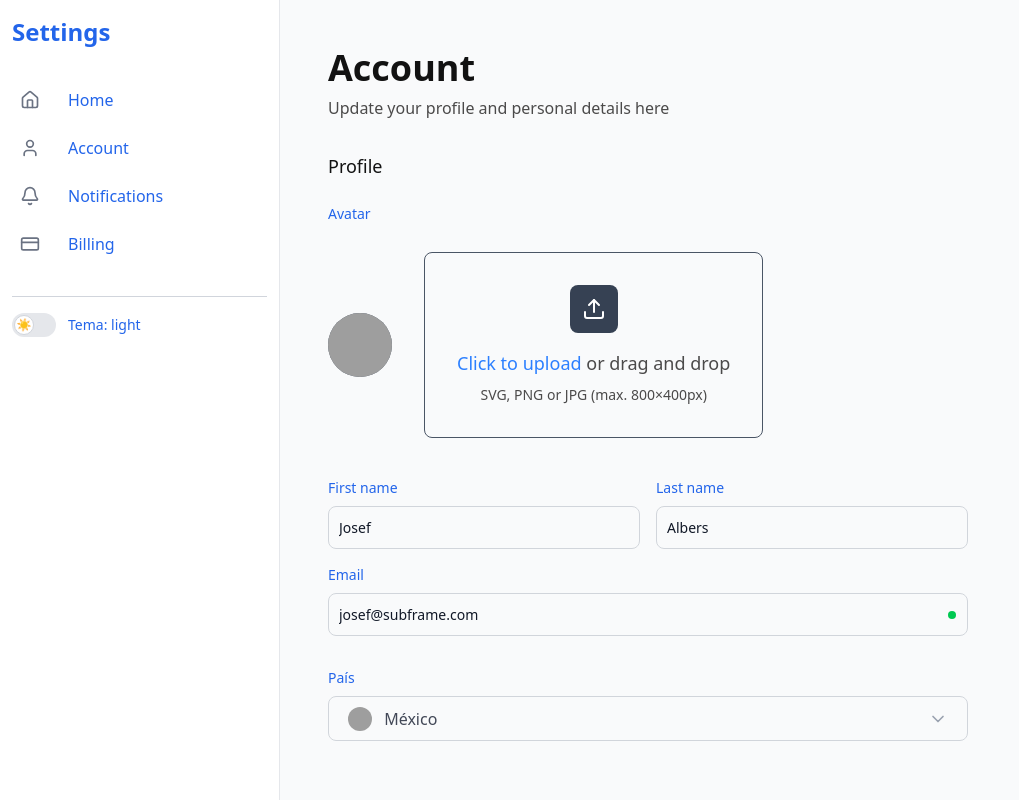
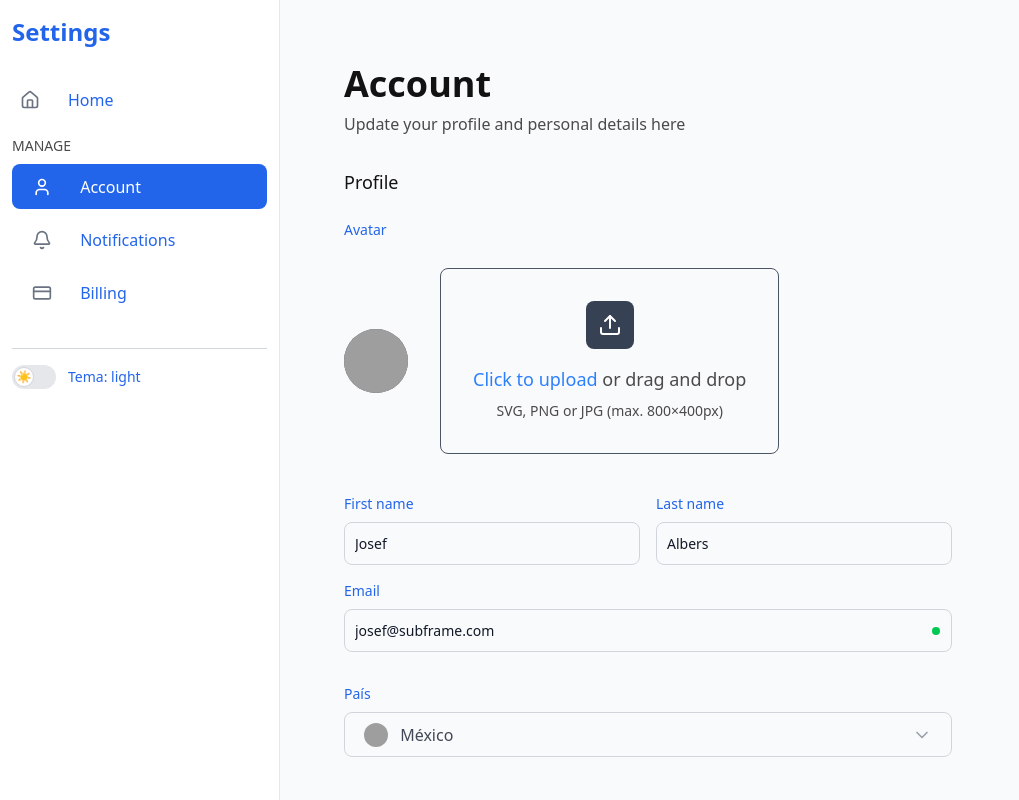
Before and after one commit to escalandres/dinex_frontend, a React (Vite) app: page /app/user-settings in a window 1280 px wide. Shown: the whole page, without its empty margins (0-1019 px from the left). Built offline with nearby package versions, Linux system fonts and the light colour scheme; grey boxes are pictures that could not be loaded.

Commit message:
feat: add user settings sections, add new styles, change DragDrop styles

```diff
--- a/src/pages/assets/css/utils.css
+++ b/src/pages/assets/css/utils.css
@@ -41,12 +41,39 @@
 
 .country-select{
     background-color: light-dark(#f9fafb, #374151)!important;         /* bg-gray-50 */
-    border: 1px solid light-dark(#d1d5db, #4b5563)!important;         /* border + border-gray-300 */
+    border: 1px solid light-dark(#d1d5db, #4b5563)!important;
     color: light-dark(#424857, #ffffff)!important;
 }
 
 .country-select:hover{
-    background-color: light-dark(#ecedee, #374151);
+    background-color: light-dark(#ecedee, #4b5563)!important;
+}
+
+.menu-item{
+    background-color: transparent!important;
+}
+
+.menu-item:hover{
+    background-color: light-dark(var(--light-blue), #455164)!important;
+}
+
+.menu-item:hover span, .menu-item:hover svg{
+    color: #fff!important;
+}
+
+
+
+/* .menu-item span:hover, .menu-item svg:hover{
+    color: light-dark(#fff, #fff)!important;
+} */
+
+.active-menu-item{
+    background-color: light-dark(#2365EA, #364153)!important;
+    color: light-dark(#fff,#ecebeb)!important;
+}
+
+.active-menu-item span, .active-menu-item svg{
+    color: light-dark(#fff,#ecebeb)!important;
 }
 
 /* .invisible{
--- a/src/pages/dinex/components/DragDropZone.jsx
+++ b/src/pages/dinex/components/DragDropZone.jsx
@@ -1,5 +1,5 @@
 import React, { useState, useRef } from 'react';
-import { Upload, X } from 'lucide-react';
+import { Upload, CircleX } from 'lucide-react';
 
 export const DragDropZone = () => {
   const [isDragOver, setIsDragOver] = useState(false);
@@ -125,7 +125,7 @@ export const DragDropZone = () => {
             onClick={() => handleRemoveFile(index)}
             className="text-red-400 hover:text-red-600 text-sm font-medium"
           >
-            <X className="w-4 h-4" />
+            <CircleX className="w-4 h-4" />
           </button>
         </div>
       ))}
--- a/src/pages/dinex/pages/UserSettings.jsx
+++ b/src/pages/dinex/pages/UserSettings.jsx
@@ -6,43 +6,50 @@ import { DragDropZone } from '../components/DragDropZone';
 
 import "../../assets/css/utils.css";
 
-const Sidebar = () => {
+const Sidebar = ({ activeView, setActiveView }) => {
   return (
     <div className="sidebar top-0 left-0 z-40 w-70 h-screen transition-transform -translate-x-full sm:translate-x-0" aria-label="Sidebar">
       <div className="h-full px-3 py-4 overflow-y-auto">
           <h2 className="text-2xl font-semibold mb-8">Settings</h2>
           <ul className="space-y-2 font-medium">
               <li>
-                  <a href="/dinex" className="flex items-center gap-7 p-2 text-gray-900 rounded-lg  group">
+                  <a href="/dinex" className="flex items-center gap-7 p-2 text-gray-900 rounded-lg group">
                   <span className="flex items-center justify-center w-5 h-5">
                       <House size={20} className="text-gray-500 transition duration-75 dark:text-gray-400 group-hover:text-gray-900 dark:group-hover:text-white" />
                   </span>
                   <span className="text-l font-medium">Home</span>
                   </a>
               </li>
+              <p className="text-gray-400 mt-4 mb-2 uppercase text-sm">Manage</p>
               <li>
-                  <a href="/app" className="flex items-center gap-7 p-2 text-gray-900 rounded-lg  group">
+                  <button href="#" className={`${activeView === 'account' ? 'active-menu-item' : 'menu-item'} flex items-center gap-7 p-2 text-gray-900 rounded-lg group w-full`}
+                    onClick={() => setActiveView('account')}
+                  >
                   <span className="flex items-center justify-center w-5 h-5">
                       <User size={20} className="text-gray-500 transition duration-75 dark:text-gray-400 group-hover:text-gray-900 dark:group-hover:text-white" />
                   </span>
                   <span className="text-l font-medium">Account</span>
-                  </a>
+                  </button>
               </li>
               <li>
-                  <a href="/app/instrumentos" className="flex items-center gap-7 p-2 text-gray-900 rounded-lg  group">
+                  <button className={`${activeView === 'notifications' ? 'active-menu-item' : 'menu-item'} flex items-center gap-7 p-2 text-gray-900 rounded-lg group w-full`}
+                    onClick={() => setActiveView('notifications')}
+                  >
                   <span className="flex items-center justify-center w-5 h-5">
                       <Bell className="text-gray-500 transition duration-75 dark:text-gray-400 group-hover:text-gray-900 dark:group-hover:text-white" size={24} />
                   </span>
                   <span className="text-l font-medium">Notifications</span>
-                  </a>
+                  </button>
               </li>
               <li>
-                  <a href="/app/ingresos" className="flex items-center gap-7 p-2 text-gray-900 rounded-lg  group">
+                  <button className={`${activeView === 'billing' ? 'active-menu-item' : 'menu-item'} flex items-center gap-7 p-2 text-gray-900 rounded-lg group w-full`}
+                    onClick={() => setActiveView('billing')}
+                  >
                   <span className="flex items-center justify-center w-5 h-5">
                       <CreditCard size={24} className="text-gray-500 transition duration-75 dark:text-gray-400 group-hover:text-gray-900 dark:group-hover:text-white" />
                   </span>
                   <span className="text-l font-medium">Billing</span>
-                  </a>
+                  </button>
               </li>
           </ul>
           <hr className="flex-1 mt-8 border-gray-300 dark:border-gray-600" />
@@ -143,6 +150,49 @@ const catalogos = {
 }
 
 export default function UserSettings() {
+  const [activeView, setActiveView] = useState('account');
+
+  const renderContent = () => {
+    switch(activeView) {
+      case 'account':
+        return (
+          <div className="max-w-2xl flex-grow overflow-y-auto p-4">
+            <Account />
+          </div>
+        );
+      case 'billing':
+        return (
+          <div className="max-w-2xl flex-grow overflow-y-auto p-4">
+            <Billing />
+          </div>
+        );
+      case 'notifications':
+        return (
+          <div className="max-w-2xl flex-grow overflow-y-auto p-4">
+            <Notifications />
+          </div>
+        );
+      default:
+        return null;
+    }
+  };
+
+  return (
+    <div className="text-left content flex h-screen w-full">
+      {/* Sidebar */}
+      <aside className="w-70 border-r border-gray-200 dark:border-gray-700">
+          <Sidebar activeView={activeView} setActiveView={setActiveView} />
+      </aside>
+
+      {/* Main Content */}
+      <div className="p-8 flex flex-col flex-grow">
+        {renderContent()}
+      </div>
+    </div>
+  );
+}
+
+const Account = () => {
   const [showCurrentPassword, setShowCurrentPassword] = useState(false);
   const [showNewPassword, setShowNewPassword] = useState(false);
   const [showConfirmPassword, setShowConfirmPassword] = useState(false);
@@ -196,16 +246,7 @@ export default function UserSettings() {
     setSelectedOption(option);
     setIsOpen(false);
   };
-
   return (
-    <div className="text-left content flex h-screen w-full">
-      {/* Sidebar */}
-      <aside className="w-70 border-r border-gray-200 dark:border-gray-700">
-          <Sidebar />
-      </aside>
-
-      {/* Main Content */}
-      <div className="p-8 flex flex-col flex-grow">
     <div className="max-w-2xl flex-grow overflow-y-auto p-4">
       <h2 className="text-4xl text-left font-semibold mb-2">Account</h2>
       <p className="text-gray-400 mb-8">Update your profile and personal details here</p>
@@ -294,7 +335,7 @@ export default function UserSettings() {
 
             {/* Dropdown */}
             {isOpen && (
-                  <div className="absolute top-full left-0 right-0 mt-2 bg-gray-800 border border-gray-700 rounded-xl shadow-2xl z-50 max-h-64 overflow-y-auto">
+              <div className="absolute top-full left-0 right-0 mt-2 bg-transparent border border-gray-700 rounded-xl shadow-2xl z-50 max-h-64 overflow-y-auto">
                 {catalogos.paises.map((option) => (
                   <button
                     key={option.id}
@@ -399,7 +440,7 @@ export default function UserSettings() {
         <div className="border border-red-600 rounded-lg p-4">
           <div className="flex items-center justify-between">
             <div>
-                  <h3 className="font-medium !text-red-400 mb-1">Delete account</h3>
+              <h3 className="font-medium !text-red-500 mb-1">Delete account</h3>
               <p className="text-sm text-gray-400">Permanently remove your account. This action is not reversible.</p>
             </div>
             <button className="px-4 py-2 !bg-red-600 hover:!bg-red-500 rounded-lg text-sm font-medium transition-colors">
@@ -409,7 +450,23 @@ export default function UserSettings() {
         </div>
       </div>
     </div>
-      </div>
+  );
+}
+
+const Notifications = () => {
+  return (
+    <div className="max-w-2xl flex-grow overflow-y-auto p-4">
+      <h2 className="text-4xl text-left font-semibold mb-2">Notifications</h2>
+      <p className="text-gray-400 mb-8">Update your profile and personal details here</p>
     </div>
   );
 }
+
+const Billing = () => {
+  return (
+    <div className="max-w-2xl flex-grow overflow-y-auto p-4">
+      <h2 className="text-4xl text-left font-semibold mb-2">Billing</h2>
+      <p className="text-gray-400 mb-8">Manage your billing information and payment methods here</p>
+    </div>
+  );
+}
```
Lines whose indentation alone changed are shown as unchanged.
